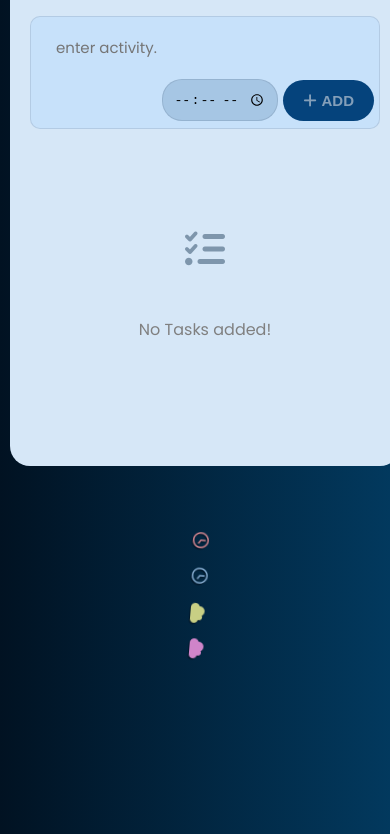
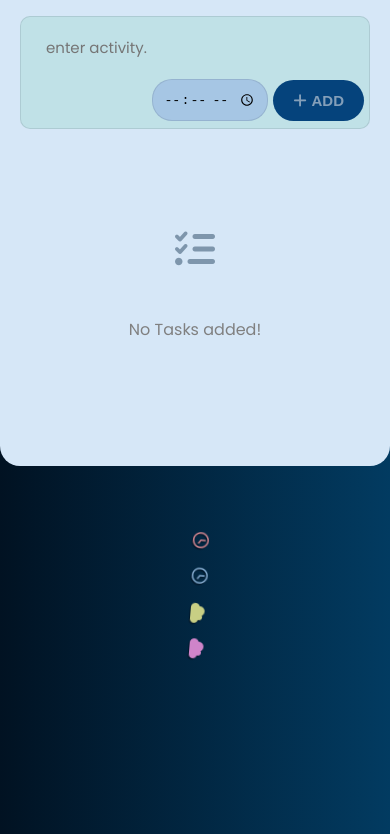
Before and after one commit to NdangaHeritier/FUTURE_FS_03, a plain HTML site: page index.html in a window 390 px wide. Shown: the part 162-996 px from the top of the page. Drawn offline with Linux system fonts and the light colour scheme.

Commit message:
Update todo.css

```diff
--- a/styles/todo.css
+++ b/styles/todo.css
@@ -48,7 +48,7 @@ body{
     padding: 20px 0px;
 }
 .input-group{
-    background-color: rgb(199, 225, 250);
+    background-color: rgb(192, 225, 231);
     padding: 2px 5px;
     border-radius: 50px;
     display: flex;
@@ -244,10 +244,11 @@ body{
 @media screen and (max-width: 478px) {
     .container{
         display: block;
-        padding: 5rem 10px;
+        padding: 5rem 0px;
     }
     .todo-card{
         width: auto;
+        margin: auto;
         z-index: 999;
         position: relative;
     }
```
